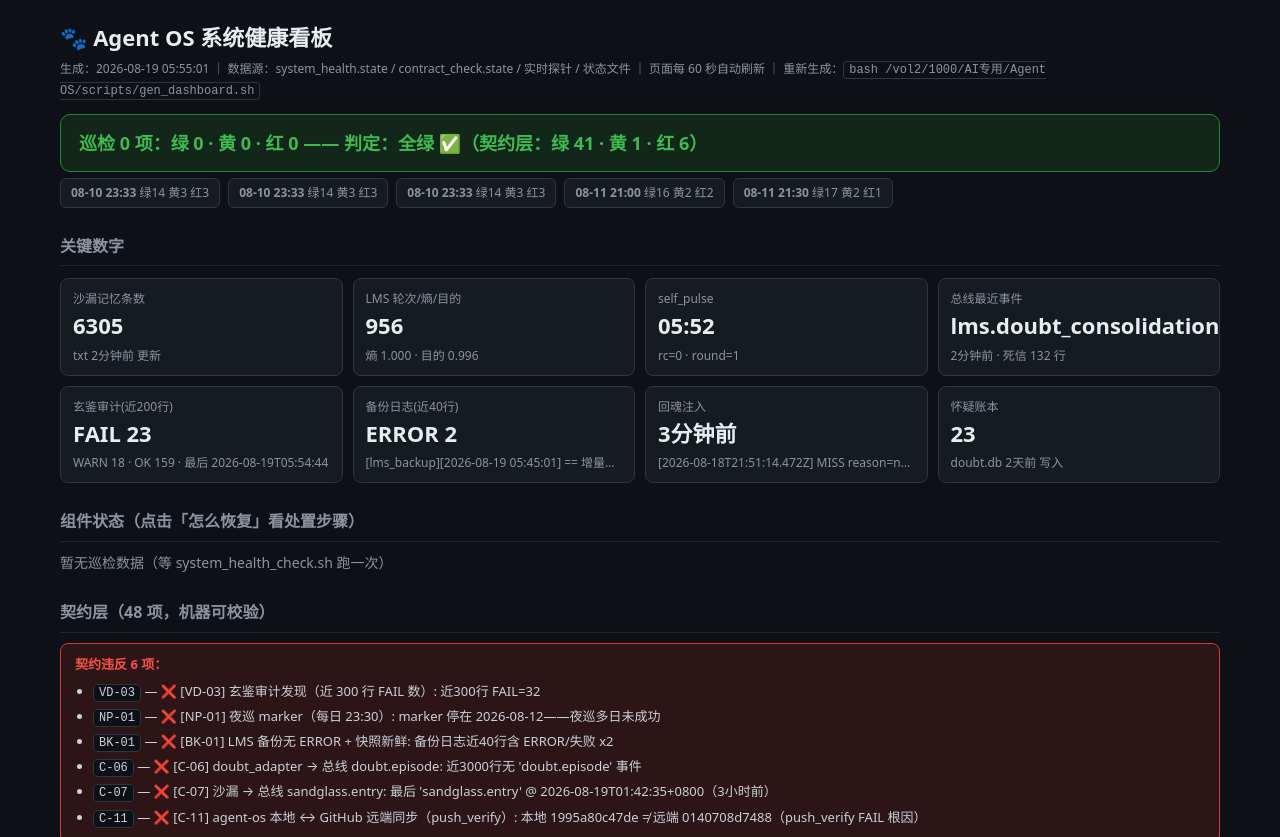
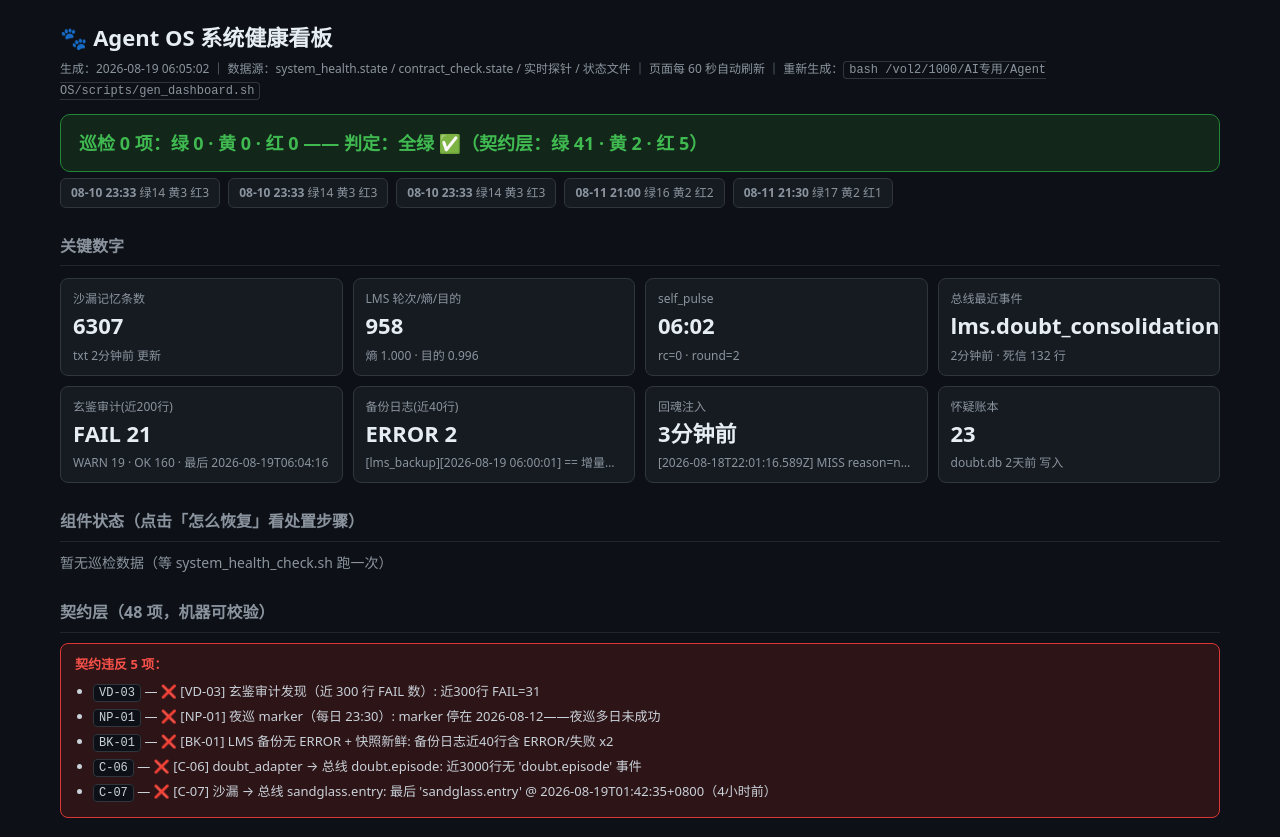
Before and after one commit to tdx1146/agent-os, a plain HTML site: page dashboard.html in a window 1280 px wide. Shown: the top 837 px of the page. Drawn offline with Linux system fonts and the light colour scheme.

Commit message:
auto: 2026-08-19 06:10:01 自动提交

```diff
--- a/dashboard.html
+++ b/dashboard.html
@@ -43,25 +43,25 @@ footer { color:#484f58; font-size:12px; margin-top:30px; text-align:center; }
 code { background:#0d1117; border:1px solid #30363d; border-radius:4px; padding:1px 5px; font-size:12px; }
 </style></head><body>
 <h1>🐾 Agent OS 系统健康看板</h1>
-<div class="meta">生成：2026-08-19 05:55:01 ｜ 数据源：system_health.state / contract_check.state / 实时探针 / 状态文件 ｜ 页面每 60 秒自动刷新 ｜ 重新生成：<code>bash /vol2/1000/AI专用/Agent OS/scripts/gen_dashboard.sh</code></div>
-<div class="banner ok">巡检 0 项：绿 0 · 黄 0 · 红 0 —— 判定：全绿 ✅（契约层：绿 41 · 黄 1 · 红 6）</div>
+<div class="meta">生成：2026-08-19 06:05:02 ｜ 数据源：system_health.state / contract_check.state / 实时探针 / 状态文件 ｜ 页面每 60 秒自动刷新 ｜ 重新生成：<code>bash /vol2/1000/AI专用/Agent OS/scripts/gen_dashboard.sh</code></div>
+<div class="banner ok">巡检 0 项：绿 0 · 黄 0 · 红 0 —— 判定：全绿 ✅（契约层：绿 41 · 黄 2 · 红 5）</div>
 <div class="hist"><span class="hitem" title="2026-08-10 23:33:20"><b>08-10 23:33</b> 绿14 黄3 红3</span><span class="hitem" title="2026-08-10 23:33:22"><b>08-10 23:33</b> 绿14 黄3 红3</span><span class="hitem" title="2026-08-10 23:33:28"><b>08-10 23:33</b> 绿14 黄3 红3</span><span class="hitem" title="2026-08-11 21:00:02"><b>08-11 21:00</b> 绿16 黄2 红2</span><span class="hitem" title="2026-08-11 21:30:02"><b>08-11 21:30</b> 绿17 黄2 红1</span></div>
 <h2>关键数字</h2>
 
 <div class="keynums">
-  <div class="k"><span class="kl">沙漏记忆条数</span><span class="kv">6305</span><span class="ks">txt 2分钟前 更新</span></div>
-  <div class="k"><span class="kl">LMS 轮次/熵/目的</span><span class="kv">956</span><span class="ks">熵 1.000 · 目的 0.996</span></div>
-  <div class="k"><span class="kl">self_pulse</span><span class="kv">05:52</span><span class="ks">rc=0 · round=1</span></div>
+  <div class="k"><span class="kl">沙漏记忆条数</span><span class="kv">6307</span><span class="ks">txt 2分钟前 更新</span></div>
+  <div class="k"><span class="kl">LMS 轮次/熵/目的</span><span class="kv">958</span><span class="ks">熵 1.000 · 目的 0.996</span></div>
+  <div class="k"><span class="kl">self_pulse</span><span class="kv">06:02</span><span class="ks">rc=0 · round=2</span></div>
   <div class="k"><span class="kl">总线最近事件</span><span class="kv">lms.doubt_consolidation</span><span class="ks">2分钟前 · 死信 132 行</span></div>
-  <div class="k"><span class="kl">玄鉴审计(近200行)</span><span class="kv">FAIL 23</span><span class="ks">WARN 18 · OK 159 · 最后 2026-08-19T05:54:44</span></div>
-  <div class="k"><span class="kl">备份日志(近40行)</span><span class="kv">ERROR 2</span><span class="ks">[lms_backup][2026-08-19 05:45:01] == 增量镜像开始（snapshots/ → /vol2/1000/AI专用/backups</span></div>
-  <div class="k"><span class="kl">回魂注入</span><span class="kv">3分钟前</span><span class="ks">[2026-08-18T21:51:14.472Z] MISS reason=no-injectable-context（明细见同文件内 MISS 记录）</span></div>
+  <div class="k"><span class="kl">玄鉴审计(近200行)</span><span class="kv">FAIL 21</span><span class="ks">WARN 19 · OK 160 · 最后 2026-08-19T06:04:16</span></div>
+  <div class="k"><span class="kl">备份日志(近40行)</span><span class="kv">ERROR 2</span><span class="ks">[lms_backup][2026-08-19 06:00:01] == 增量镜像开始（snapshots/ → /vol2/1000/AI专用/backups</span></div>
+  <div class="k"><span class="kl">回魂注入</span><span class="kv">3分钟前</span><span class="ks">[2026-08-18T22:01:16.589Z] MISS reason=no-injectable-context（明细见同文件内 MISS 记录）</span></div>
   <div class="k"><span class="kl">怀疑账本</span><span class="kv">23</span><span class="ks">doubt.db 2天前 写入</span></div>
 </div>
 <h2>组件状态（点击「怎么恢复」看处置步骤）</h2>
 <div class="grid"><div class="empty">暂无巡检数据（等 system_health_check.sh 跑一次）</div></div>
 <h2>契约层（48 项，机器可校验）</h2>
-<div class="cfl"><b>契约违反 6 项：</b><ul><li><code>VD-03</code> — ❌ [VD-03] 玄鉴审计发现（近 300 行 FAIL 数）: 近300行 FAIL=32</li><li><code>NP-01</code> — ❌ [NP-01] 夜巡 marker（每日 23:30）: marker 停在 2026-08-12——夜巡多日未成功</li><li><code>BK-01</code> — ❌ [BK-01] LMS 备份无 ERROR + 快照新鲜: 备份日志近40行含 ERROR/失败 x2</li><li><code>C-06</code> — ❌ [C-06] doubt_adapter → 总线 doubt.episode: 近3000行无 &#x27;doubt.episode&#x27; 事件</li><li><code>C-07</code> — ❌ [C-07] 沙漏 → 总线 sandglass.entry: 最后 &#x27;sandglass.entry&#x27; @ 2026-08-19T01:42:35+0800（3小时前）</li><li><code>C-11</code> — ❌ [C-11] agent-os 本地 ↔ GitHub 远端同步（push_verify）: 本地 1995a80c47de ≠ 远端 0140708d7488（push_verify FAIL 根因）</li></ul></div>
+<div class="cfl"><b>契约违反 5 项：</b><ul><li><code>VD-03</code> — ❌ [VD-03] 玄鉴审计发现（近 300 行 FAIL 数）: 近300行 FAIL=31</li><li><code>NP-01</code> — ❌ [NP-01] 夜巡 marker（每日 23:30）: marker 停在 2026-08-12——夜巡多日未成功</li><li><code>BK-01</code> — ❌ [BK-01] LMS 备份无 ERROR + 快照新鲜: 备份日志近40行含 ERROR/失败 x2</li><li><code>C-06</code> — ❌ [C-06] doubt_adapter → 总线 doubt.episode: 近3000行无 &#x27;doubt.episode&#x27; 事件</li><li><code>C-07</code> — ❌ [C-07] 沙漏 → 总线 sandglass.entry: 最后 &#x27;sandglass.entry&#x27; @ 2026-08-19T01:42:35+0800（4小时前）</li></ul></div>
 <h2>故障恢复预案（点开即看，照做即可）</h2>
 <details class="scen"><summary>1️⃣ 明天 session 被重置（openclaw 会话没了）</summary>
   <p><b>现象：</b>现象：对话历史/上下文没了，编辑器会话列表被清空</p>
```
